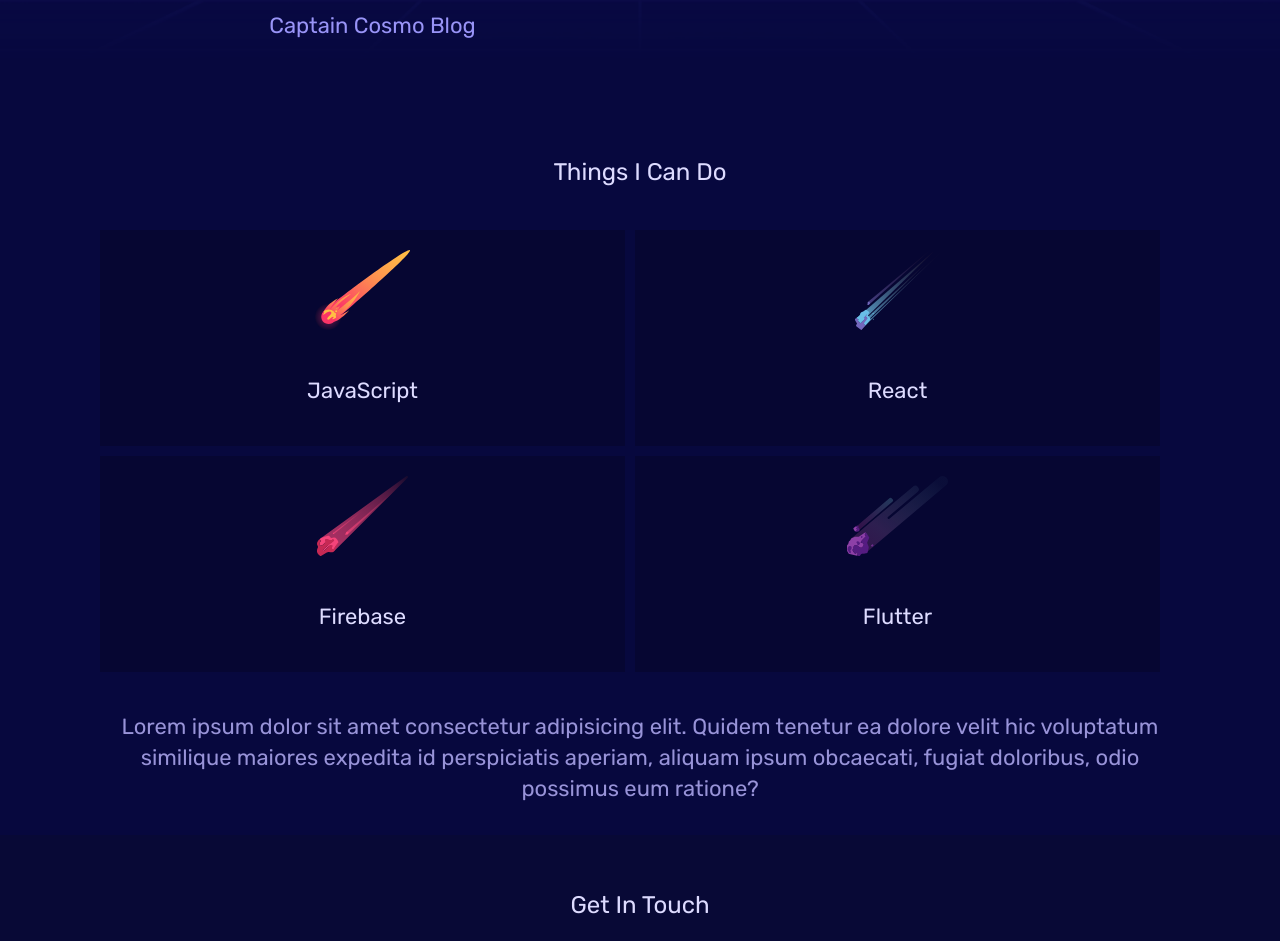
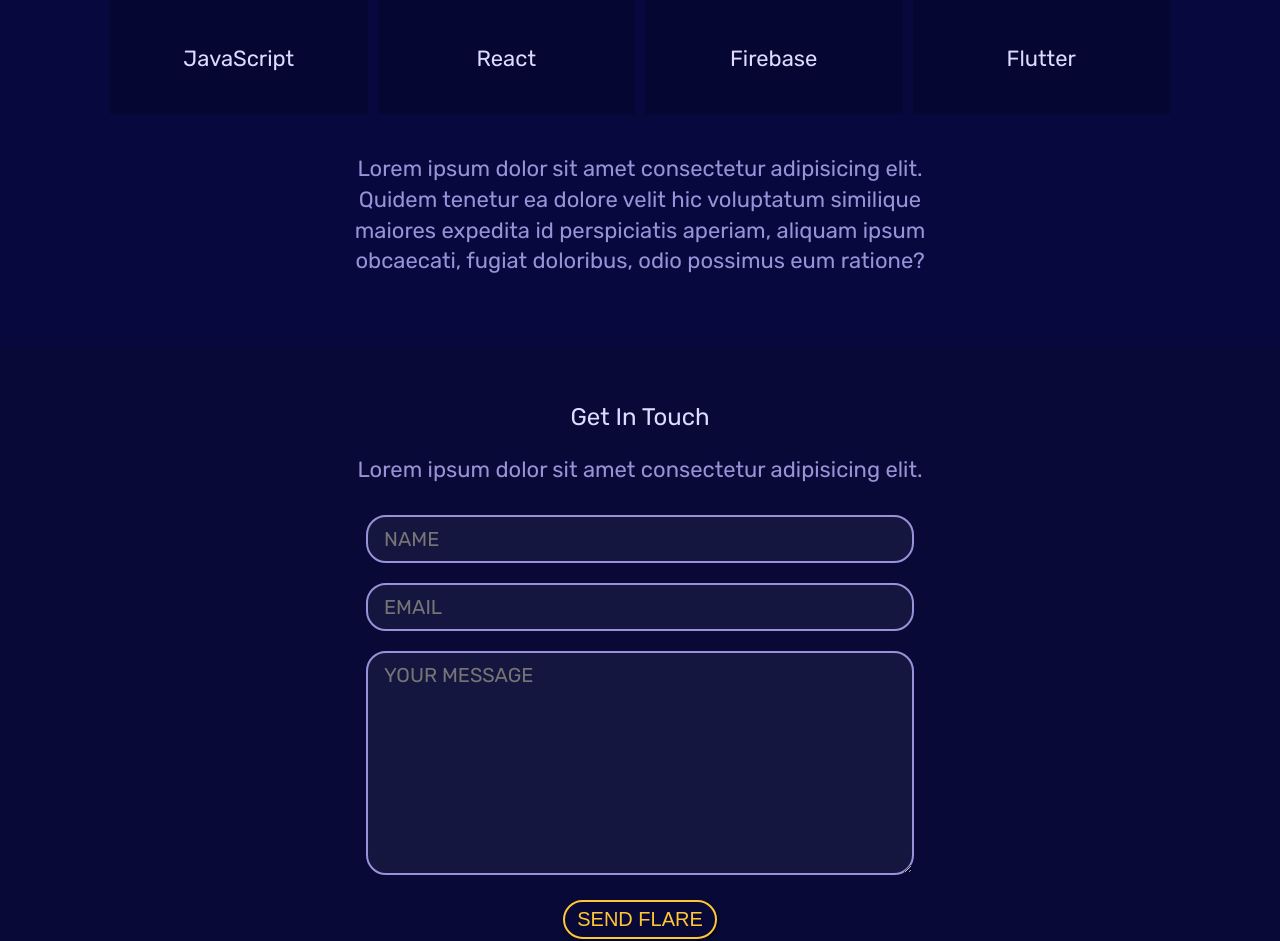
Before and after one commit to satyakresna/cosmo-junkie, a website: page src/index.html in a window 1280 px wide. Shown: the part 1441-2382 px from the top of the page. Drawn offline with Linux system fonts and the light colour scheme.

Commit message:
add styles for laptop part 2

```diff
--- a/src/css/style.css
+++ b/src/css/style.css
@@ -334,6 +334,53 @@
     #welcome {
         padding-bottom: 40px;
     }
+
+    .projects a:nth-child(1) {
+        grid-column: 2/4;
+    }
+
+    .projects a:nth-child(2) {
+        grid-column: 4/6;
+        padding-top: 140px;
+    }
+
+    .projects a:nth-child(3) {
+        grid-column: 6/8;
+    }
+
+    .projects a * {
+        max-width: 80%;
+        margin: 20px 10%;
+    }
+
+    #skills {
+        padding: 30px 20px;
+    }
+
+    #skills ul {
+        margin: 40px auto;
+    }
+
+    #skills li {
+        grid-column: span 2;
+    }
+
+    #skills p {
+        max-width: 600px;
+        margin: 40px auto;
+    }
+
+    #contact form {
+        width: 90%;
+        max-width: 640px;
+        margin: 20px auto;
+        text-align: center;
+    }
+
+    footer {
+        background-size: 20%;
+        padding: 40px 20px;
+    }
 }
 
 /* desktop styles */
```
